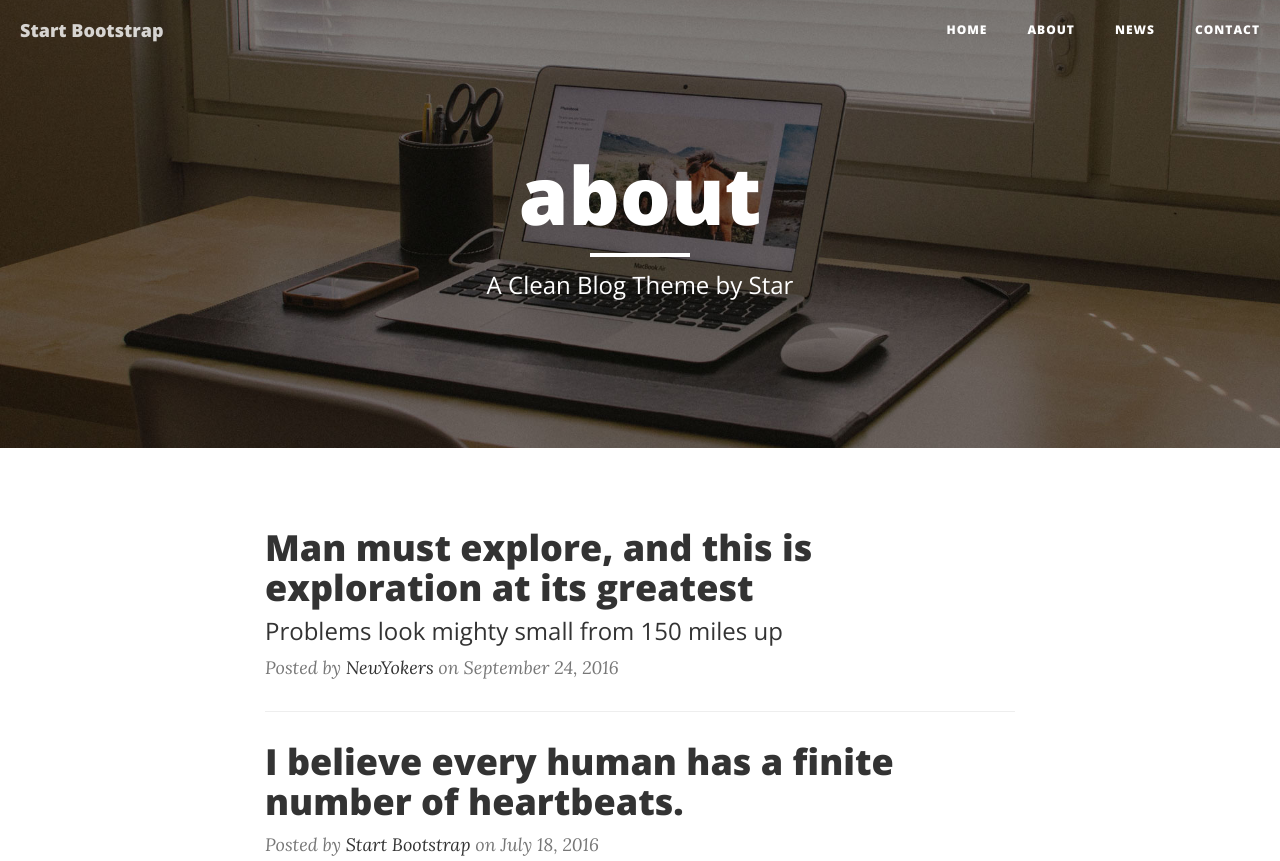
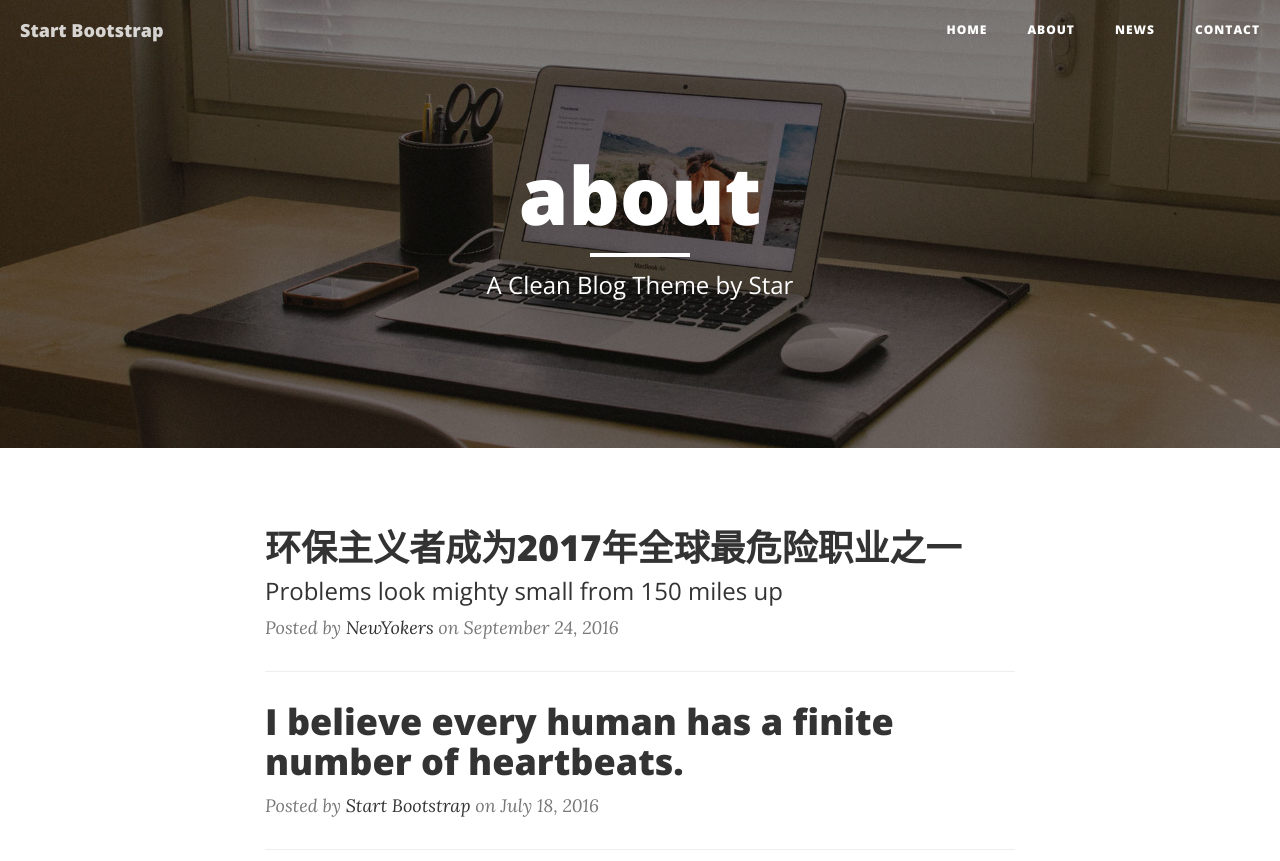
Before and after one commit to sissiyuen/GirlsCodingDayDemo, a website: page index.html in a window 1280 px wide. Shown: the top 861 px of the page. Drawn offline with nearby package versions, Linux system fonts and the light colour scheme.

Commit message:
today
今日微信推送，突发新闻

```diff
--- a/index.html
+++ b/index.html
@@ -90,7 +90,7 @@
                 <div class="post-preview">
                     <a href="post.html">
                         <h2 class="post-title">
-                            Man must explore, and this is exploration at its greatest
+                            环保主义者成为2017年全球最危险职业之一
                         </h2>
                         <h3 class="post-subtitle">
                             Problems look mighty small from 150 miles up
```
